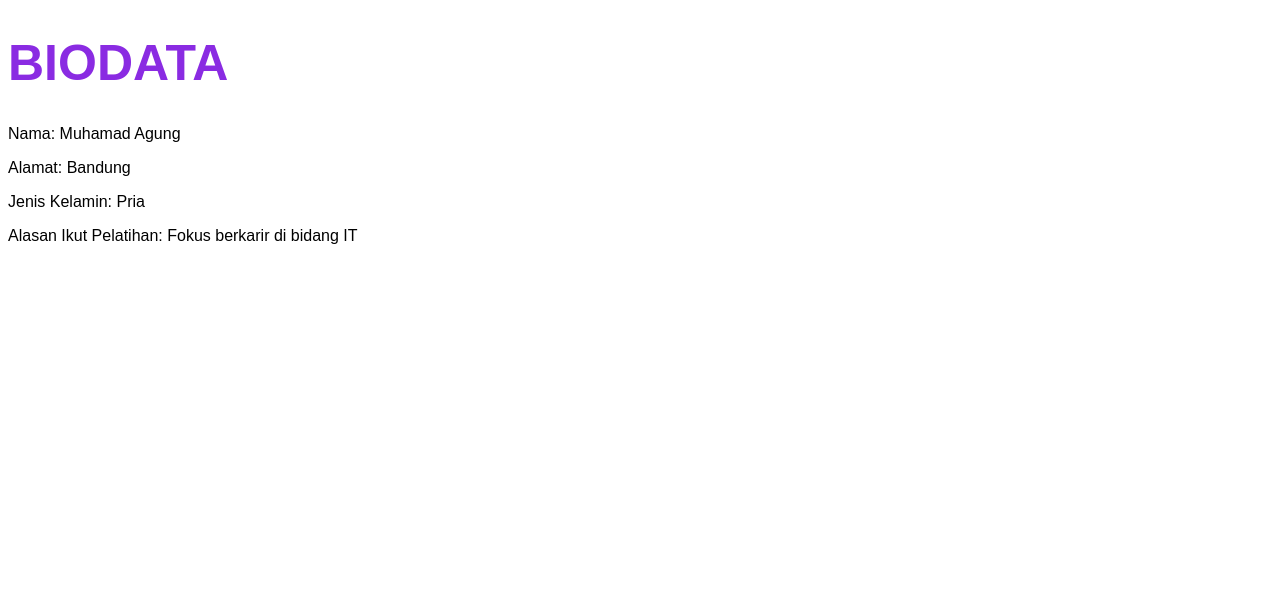
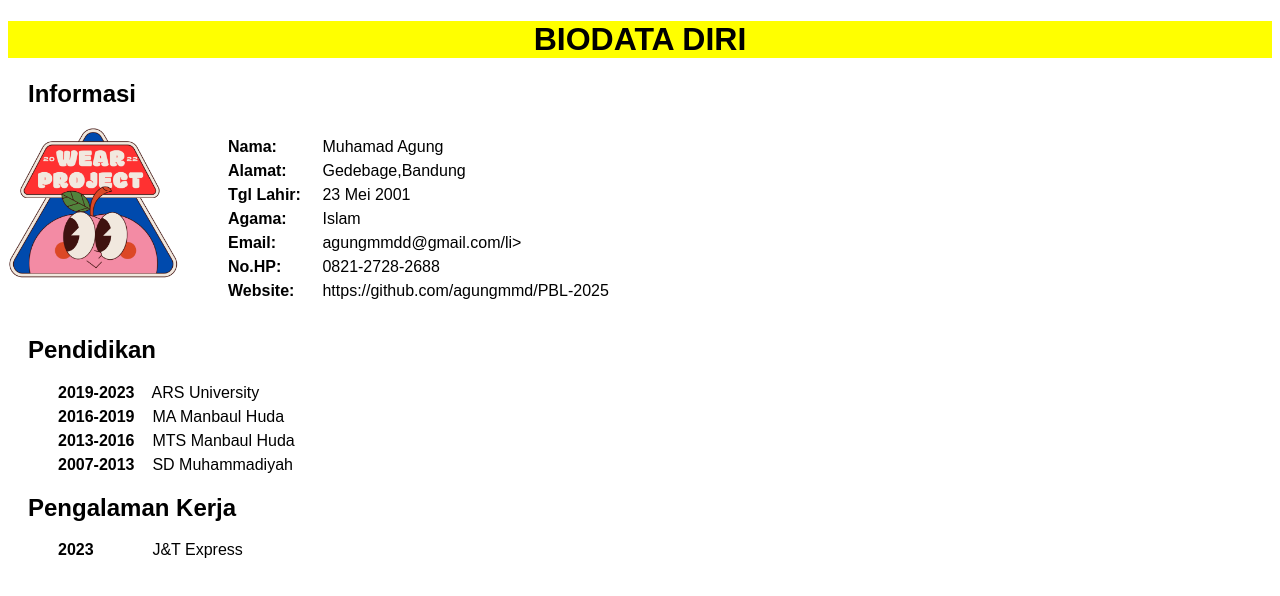
Before and after one commit to agungmmd/PBL-2025, a plain HTML site: page online/Day-2/index.html in a window 1280 px wide. Drawn offline with Linux system fonts and the light colour scheme.

Commit message:
html css biodata

```diff
--- a/online/Day-2/index.html
+++ b/online/Day-2/index.html
@@ -7,10 +7,32 @@
     <link rel="stylesheet" href="style.css">
 </head>
 <body>
-    <H1>BIODATA</H1>
-    <P> Nama: Muhamad Agung</P>
-    <p> Alamat: Bandung</p>
-    <p> Jenis Kelamin: Pria</p>
-    <p> Alasan Ikut Pelatihan: Fokus berkarir di bidang IT</p>
+    <center><H1>BIODATA DIRI</H1></center>
+    <H2 class="Informasi">Informasi</H2>
+    <div class="profil">
+        <div class="Foto">
+            <img src="logo.png" alt="Foto"Logo Wear Project>
+        </div>
+        <ul>
+            <li><strong>Nama:</strong>  Muhamad Agung</li>
+            <li><strong>Alamat:</strong>    Gedebage,Bandung</li>
+            <li><strong>Tgl Lahir:</strong> 23 Mei 2001</li>
+            <li><strong>Agama:</strong> Islam</li>
+            <li><strong>Email:</strong> agungmmdd@gmail.com/li>
+            <li><strong>No.HP:</strong> 0821-2728-2688</li>
+            <li><strong>Website:</strong>   https://github.com/agungmmd/PBL-2025</li>
+        </ul>
+    </div>
+    <H2 class="Informasi">Pendidikan</H2>
+        <ul>
+            <li><strong>2019-2023</strong>  ARS University</li>
+            <li><strong>2016-2019</strong>  MA Manbaul Huda</li>
+            <li><strong>2013-2016</strong>  MTS Manbaul Huda</li>
+            <li><strong>2007-2013</strong>  SD Muhammadiyah</li>
+        </ul>
+    <H2 class="Informasi">Pengalaman Kerja</H2>
+        <ul>
+            <li><strong>2023</strong>  J&T Express</li>
+        </ul>
 </body>
 </html>
--- a/online/Day-2/style.css
+++ b/online/Day-2/style.css
@@ -1,9 +1,32 @@
+body {
+    font-family: "poppins", sans-serif;
+}
+.profil {
+    display: flex;
+    gap: 0px;
+}
 h1 {
-    font-family: "Playfair Display", sans-serif;
-    font-size: 50px;
-    color: blueviolet;
+    background-color: yellow;
+}
+.Informasi {
+    padding-left: 20px;
+}
+ul {
+    list-style-type: none;
+    padding-left: 20px;
+    margin: 10px;
+}
+ul li {
+    margin-bottom: 6px;
+    text-indent: 10px;
+}
+ul li strong {
+    display: inline-block;
+    width: 100px;
 }
 
-p {
-    font-family: "Poppins", sans-serif;
+.Foto img {
+    width: 170px;
+    height: 150px;
+    object-fit: cover;
 }
```
Also changed, not shown: online/Day-2/logo.png (added).
